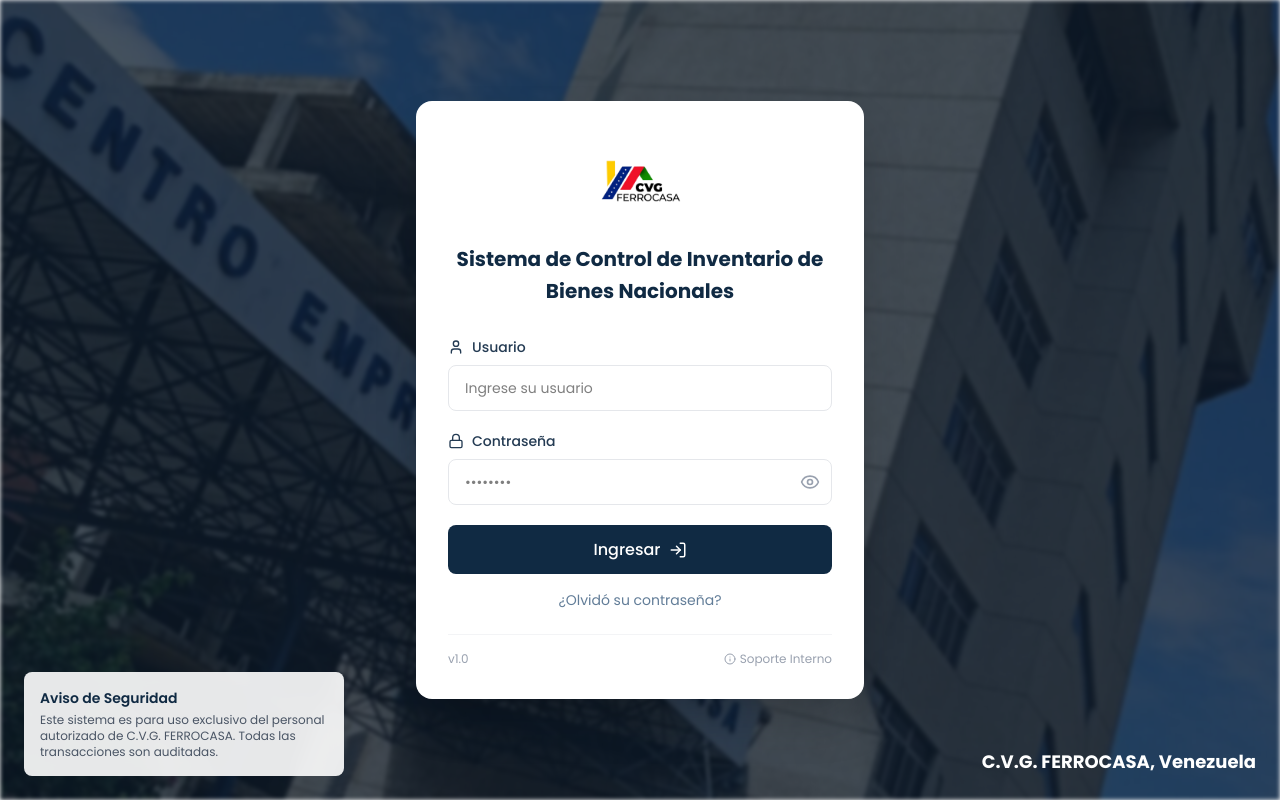
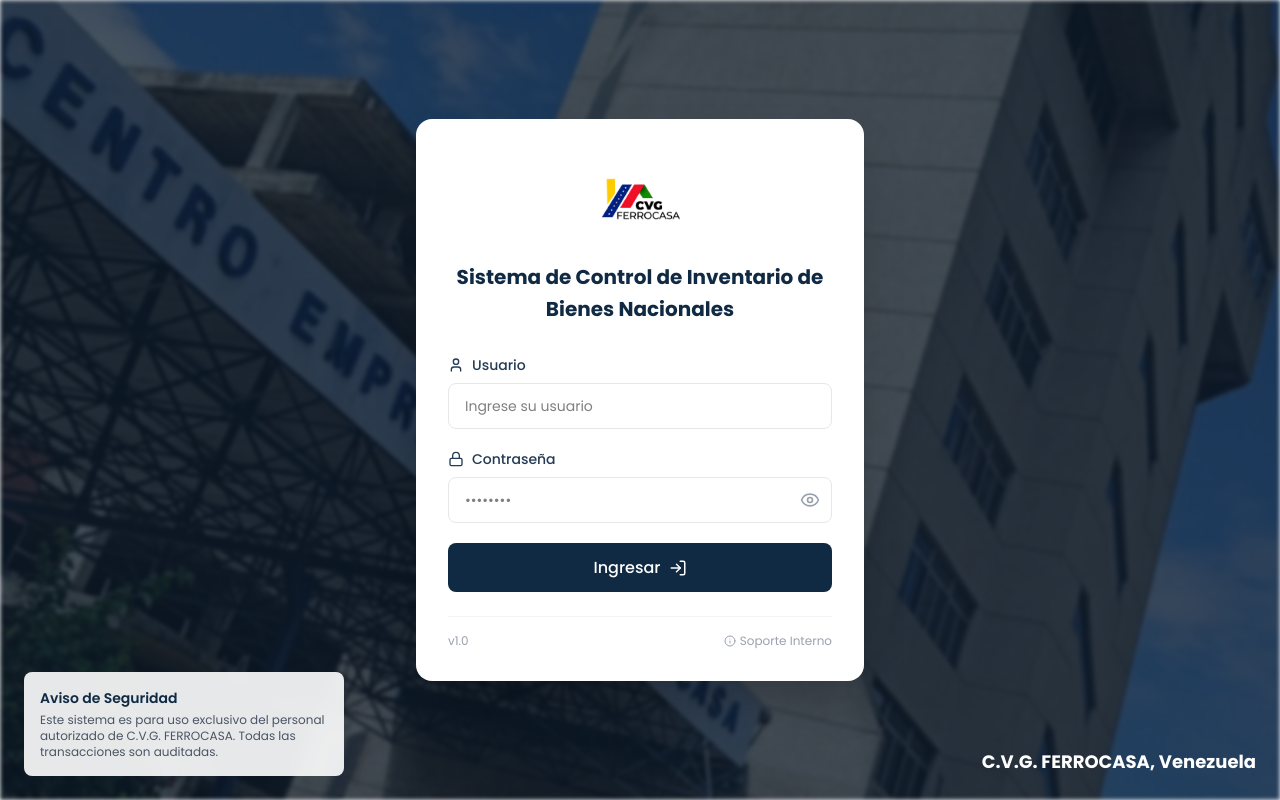
Before and after one commit to Sixtor24/Ferrocasa-front, a React (Vite) app: page / in a window 1280 px wide. Built offline with nearby package versions, Linux system fonts and the light colour scheme; no server answers.

Commit message:
refactor: remove "¿Olvidó su contraseña?" text from Login component
- Eliminate the password recovery prompt from the Login component to streamline the user interface.
- Maintain overall structure and functionality of the Login form.

```diff
--- a/src/pages/Login.tsx
+++ b/src/pages/Login.tsx
@@ -113,10 +113,6 @@
             </button>
           </form>
 
-          <p className="text-center text-sm text-navy-500 mt-4 cursor-pointer hover:text-navy-700">
-            ¿Olvidó su contraseña?
-          </p>
-
           {/* Footer */}
           <div className="flex items-center justify-between mt-6 pt-4 border-t border-gray-100 text-xs text-gray-400">
             <span>v1.0</span>
```
